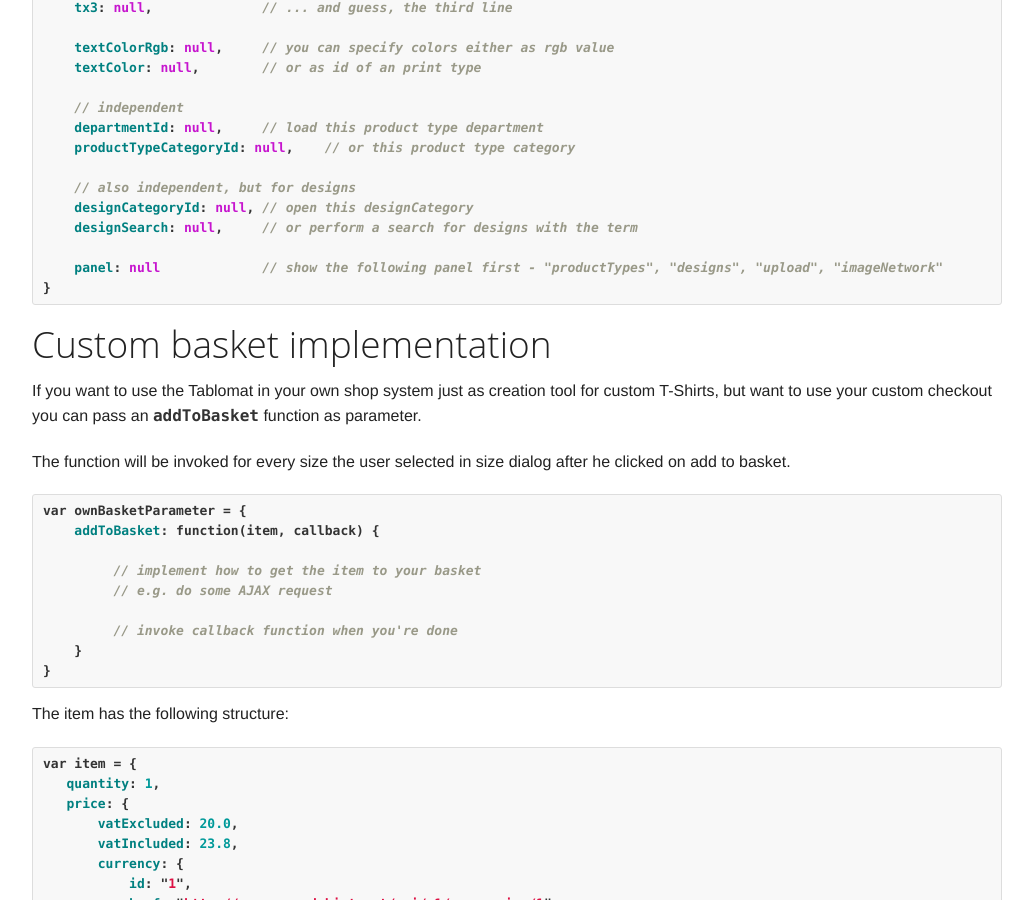
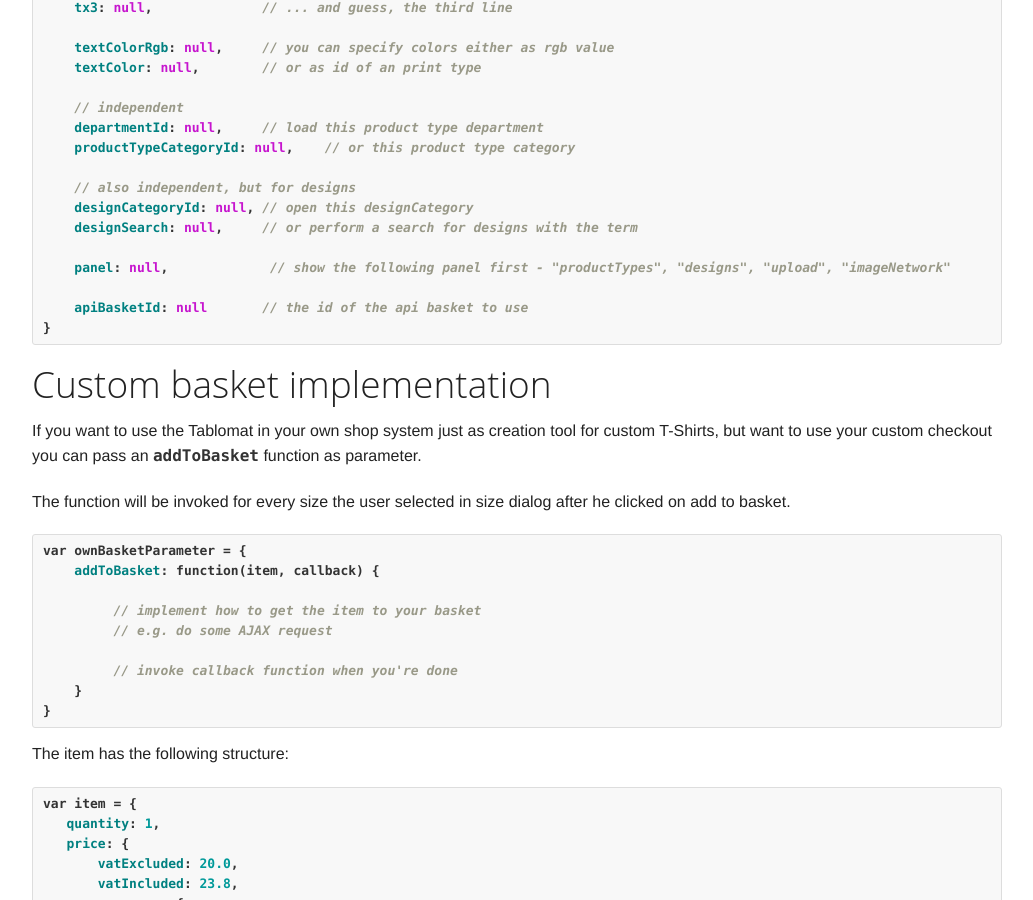
Before and after one commit to spreadshirt/apps, a Jekyll site: the page built from tablomat.md, in a window 1280 px wide and 900 px high, scrolled down 1923 px. Shown: the whole window, without its empty margins (123-1156 px from the left). Built offline with Jekyll 4.4.1, drawn with Linux system fonts in a browser that asks for light colours; Markdown is read by kramdown in place of the engine named in the settings.

Commit message:
added documentation for apiBasketId

````diff
--- a/tablomat.md
+++ b/tablomat.md
@@ -111,7 +111,9 @@ var possibleParameter = {
     designCategoryId: null, // open this designCategory
     designSearch: null,     // or perform a search for designs with the term
 
-    panel: null             // show the following panel first - "productTypes", "designs", "upload", "imageNetwork"
+    panel: null,             // show the following panel first - "productTypes", "designs", "upload", "imageNetwork"
+
+    apiBasketId: null       // the id of the api basket to use
 }
 ```
 
````
